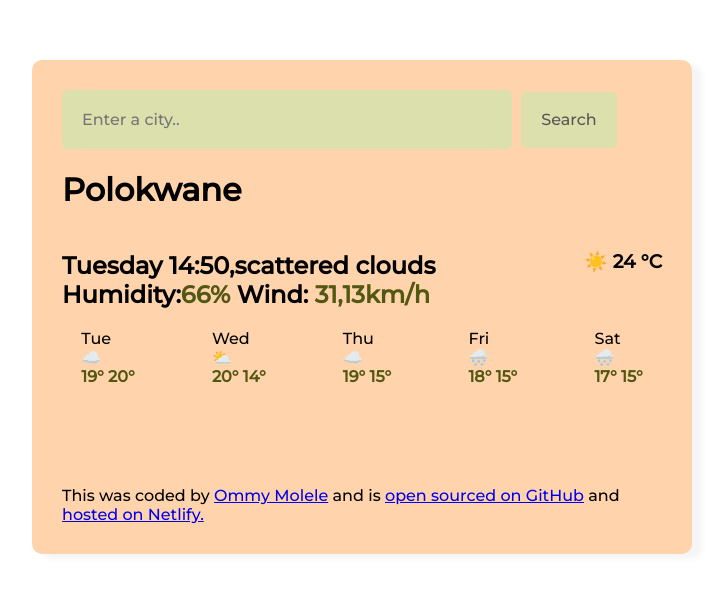
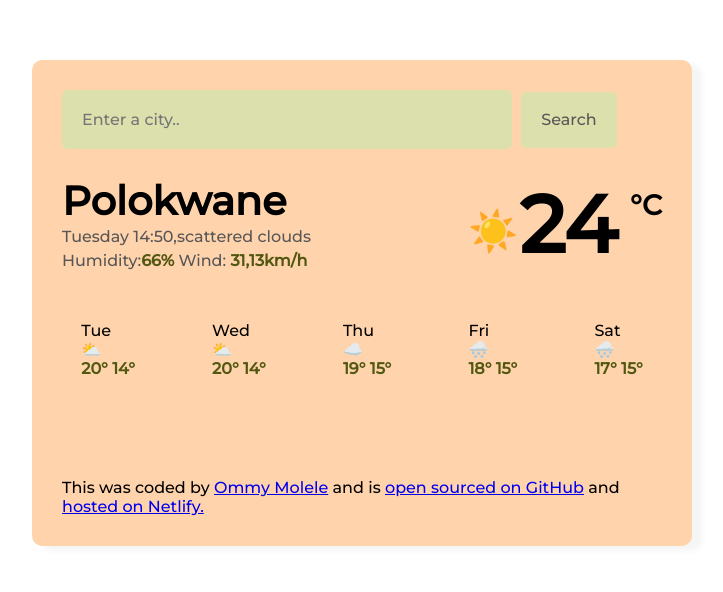
Before and after one commit to 25Ommy/Weather-Project, a plain HTML site: page index.html in a window 1280 px wide. Shown: the whole page, without its empty margins (278-1001 px from the left). Drawn offline with Linux system fonts and the light colour scheme.

Commit message:
styled my forecast

```diff
--- a/index.html
+++ b/index.html
@@ -28,7 +28,7 @@
         </form>
       </header>
       <main>
-        <h1>Polokwane</h1>
+        <h1 class="current-city" id="current-city">Polokwane</h1>
         <div class="current-weather">
           <h2 class="current-details">
             Tuesday 14:50,scattered clouds <br />
@@ -46,9 +46,11 @@
         <div class="forecast">
           <span
             >Tue <br />
-            ☁️ <br />
-            <strong class="color-number">19° 20°</strong> </span
-          ><br />
+            ⛅ <br />
+            <strong class="color-number">20° 14°</strong>
+          </span>
+          <br />
+
           <span
             >Wed <br />
             ⛅ <br />
--- a/style.css
+++ b/style.css
@@ -40,3 +40,34 @@
   justify-content: space-around;
   margin-bottom: 100px;
 }
+.current-temperature-icon {
+  position: relative;
+  top: -8px;
+  font-size: 40px;
+  margin-right: -12px;
+}
+.current-temperature-value {
+  font-size: 80px;
+  font-weight: bold;
+}
+.current-temperature-unit {
+  font-size: 28px;
+  position: relative;
+  top: -38px;
+}
+.current-temperature {
+  font-size: 48px;
+  margin-top: -49px;
+}
+.current-details {
+  color: rgb(88, 86, 86);
+  font-size: 16px;
+  font-weight: 400;
+  line-height: 24px;
+  margin-top: 0;
+}
+.current-city {
+  font-size: 40px;
+  font-weight: 900;
+  margin-bottom: 0;
+}
```
